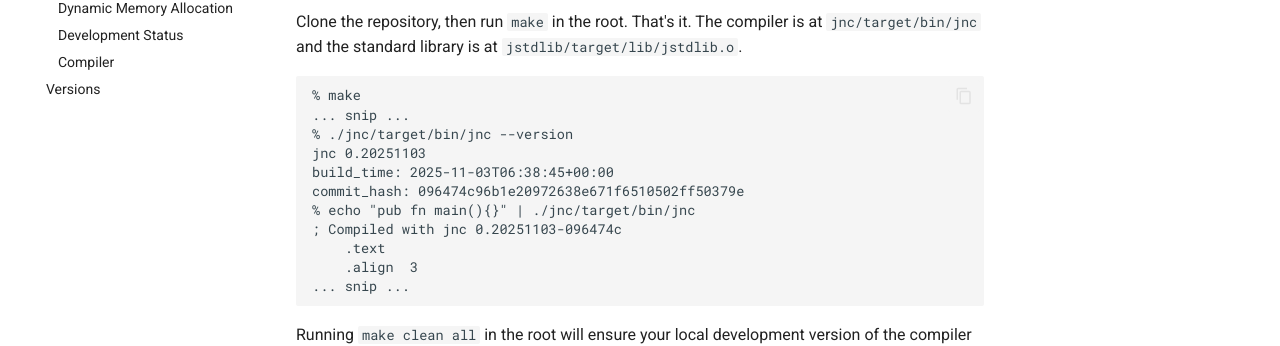
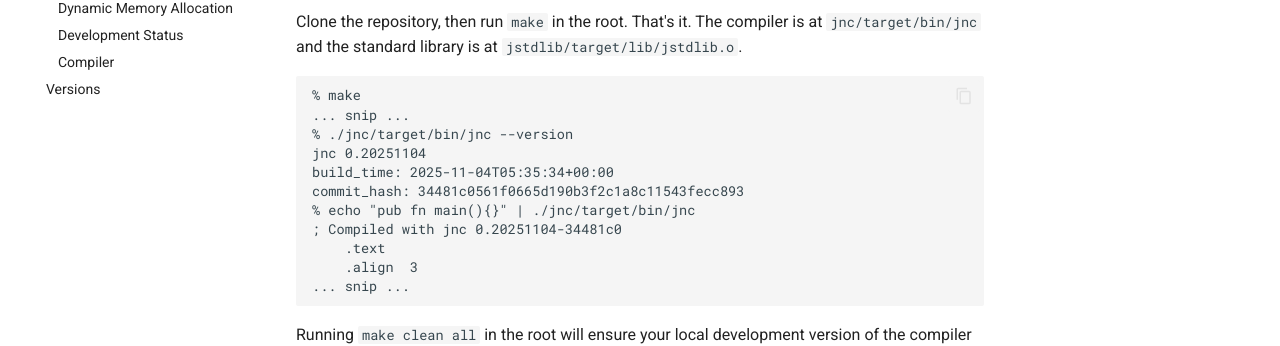
Before and after one commit to barneyb/johann, an MkDocs documentation site: the page built from documentation/docs/system/index.md, in a window 1280 px wide and 900 px high. Shown: the part 238-584 px from the top of the window. Built offline with MkDocs 1.6.1 and Material for MkDocs 9.7.7, drawn with Linux system fonts in a browser that asks for light colours; comment, search, counter and statistics services are not loaded.

Commit message:
Add v0.20251104 release binaries

```diff
--- a/documentation/docs/system/index.md
+++ b/documentation/docs/system/index.md
@@ -8,11 +8,11 @@ Clone the repository, then run `make` in the root. That's it. The compiler is at
 % make
 ... snip ...
 % ./jnc/target/bin/jnc --version
-jnc 0.20251103
-build_time: 2025-11-03T06:38:45+00:00
-commit_hash: 096474c96b1e20972638e671f6510502ff50379e
+jnc 0.20251104
+build_time: 2025-11-04T05:35:34+00:00
+commit_hash: 34481c0561f0665d190b3f2c1a8c11543fecc893
 % echo "pub fn main(){}" | ./jnc/target/bin/jnc
-; Compiled with jnc 0.20251103-096474c
+; Compiled with jnc 0.20251104-34481c0
     .text
     .align  3
 ... snip ...
```
Also changed, not shown: documentation/docs/versions/index.md (+3 -1 lines), 2 other files.
